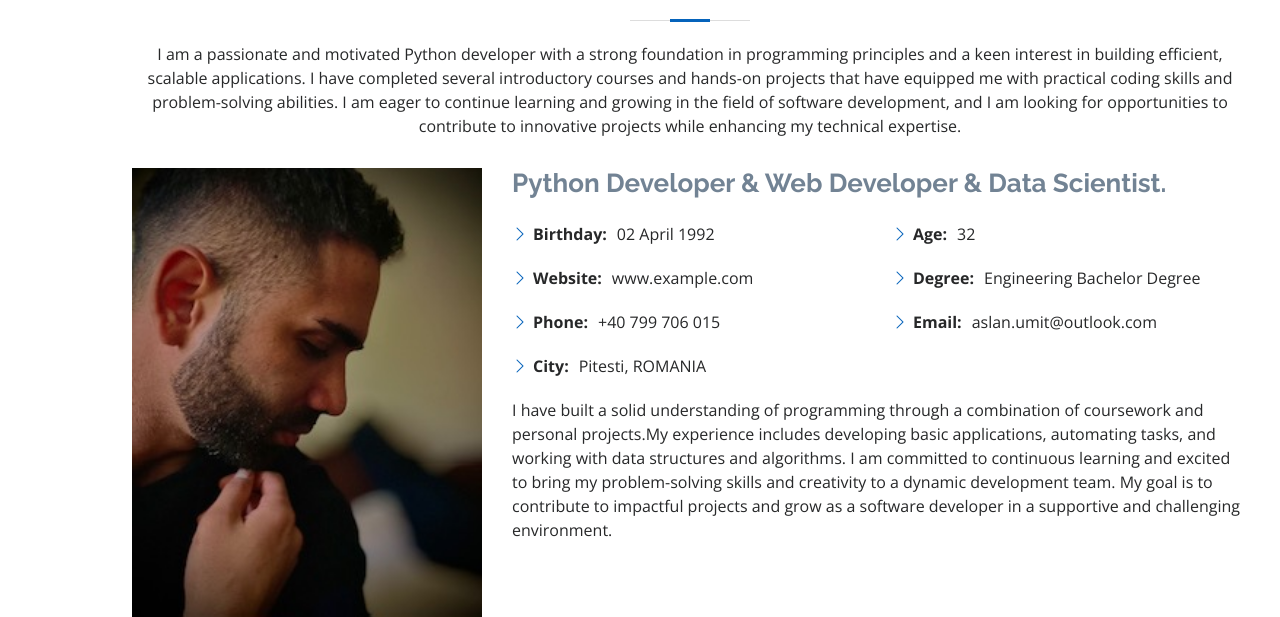
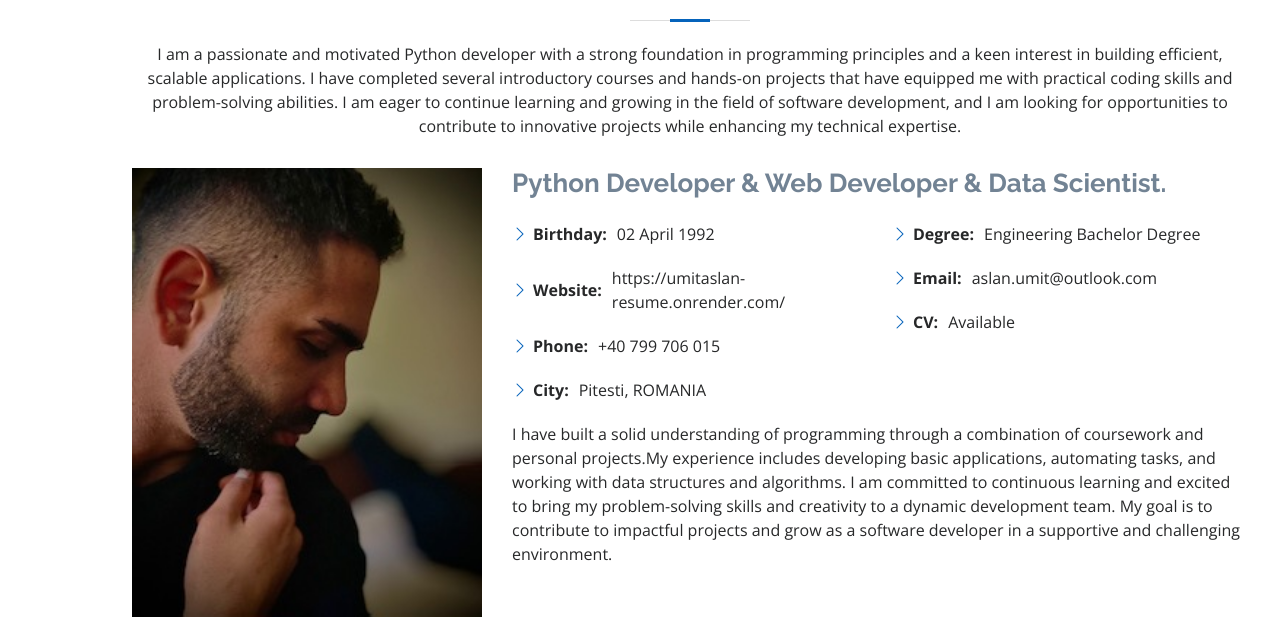
Before and after one commit to Digima9/Resume-CV-WebsiteV2, a Flask app: page / in a window 1280 px wide. Shown: the part 896-1513 px from the top of the page. Run offline with Flask 3, Linux system fonts and the light colour scheme; some libraries are stand-ins or nearby versions.

Commit message:
update6-gunicorn

```diff
--- a/templates/index.html
+++ b/templates/index.html
@@ -109,17 +109,17 @@
               <div class="col-lg-6">
                 <ul>
                   <li><i class="bi bi-chevron-right"></i> <strong>Birthday:</strong> <span>02 April 1992</span></li>
-                  <li><i class="bi bi-chevron-right"></i> <strong>Website:</strong> <span>www.example.com</span></li>
+                  <li><i class="bi bi-chevron-right"></i> <strong>Website:</strong> <span>https://umitaslan-resume.onrender.com/</span></li>
                   <li><i class="bi bi-chevron-right"></i> <strong>Phone:</strong> <span>+40 799 706 015</span></li>
                   <li><i class="bi bi-chevron-right"></i> <strong>City:</strong> <span>Pitesti, ROMANIA</span></li>
                 </ul>
               </div>
               <div class="col-lg-6">
                 <ul>
-                  <li><i class="bi bi-chevron-right"></i> <strong>Age:</strong> <span>32</span></li>
+<!--                  <li><i class="bi bi-chevron-right"></i> <strong>Age:</strong> <span>32</span></li>-->
                   <li><i class="bi bi-chevron-right"></i> <strong>Degree:</strong> <span>Engineering Bachelor Degree</span></li>
                   <li><i class="bi bi-chevron-right"></i> <strong>Email:</strong> <span>aslan.umit@outlook.com</span></li>
-<!--                  <li><i class="bi bi-chevron-right"></i> <strong>Freelance:</strong> <span>Available</span></li>-->
+                  <li><i class="bi bi-chevron-right"></i> <strong>CV:</strong> <span>Available</span></li>
                 </ul>
               </div>
             </div>
```
